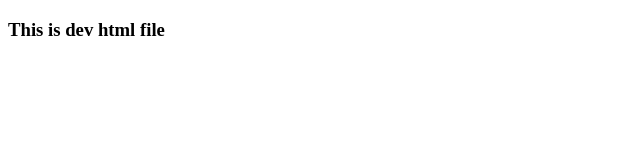
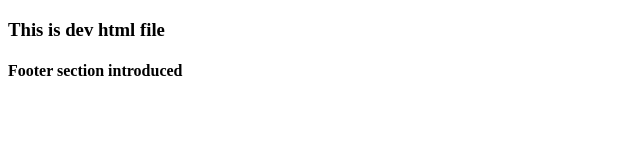
Before and after one commit to ultimatekanhaiya/git-tutorial, a plain HTML site: page dev.html in a window 1280 px wide. Shown: the whole page, without its empty margins (0-640 px from the left). Drawn offline with Linux system fonts and the light colour scheme.

Commit message:
footer section added kanhiaya_local

```diff
--- a/dev.html
+++ b/dev.html
@@ -10,6 +10,7 @@
 
 <body>
     <h3>This is dev html file</h3>
+    <h4>Footer section introduced</h4>
 </body>
 
 </html>
```
